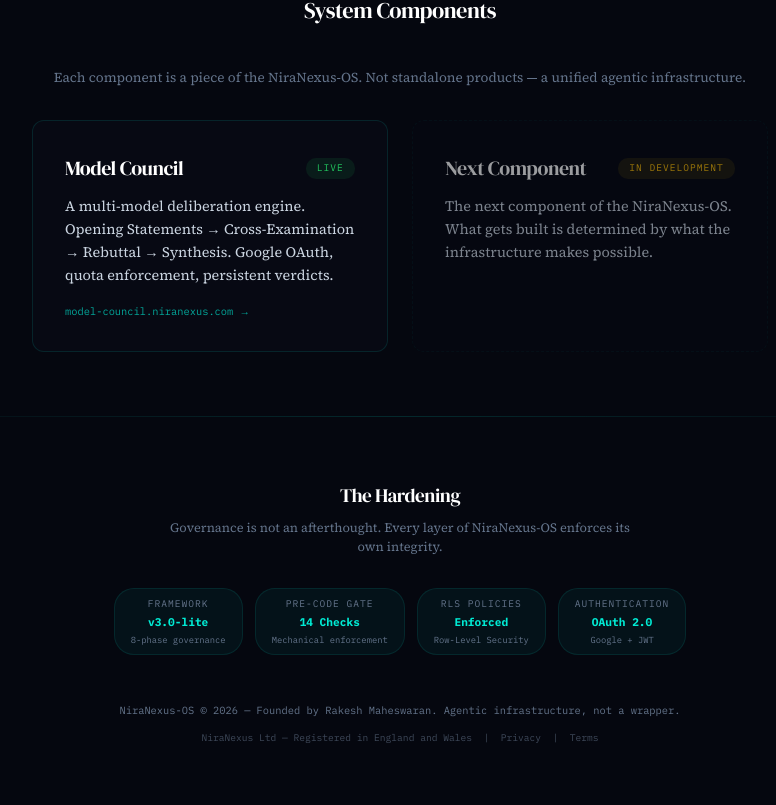
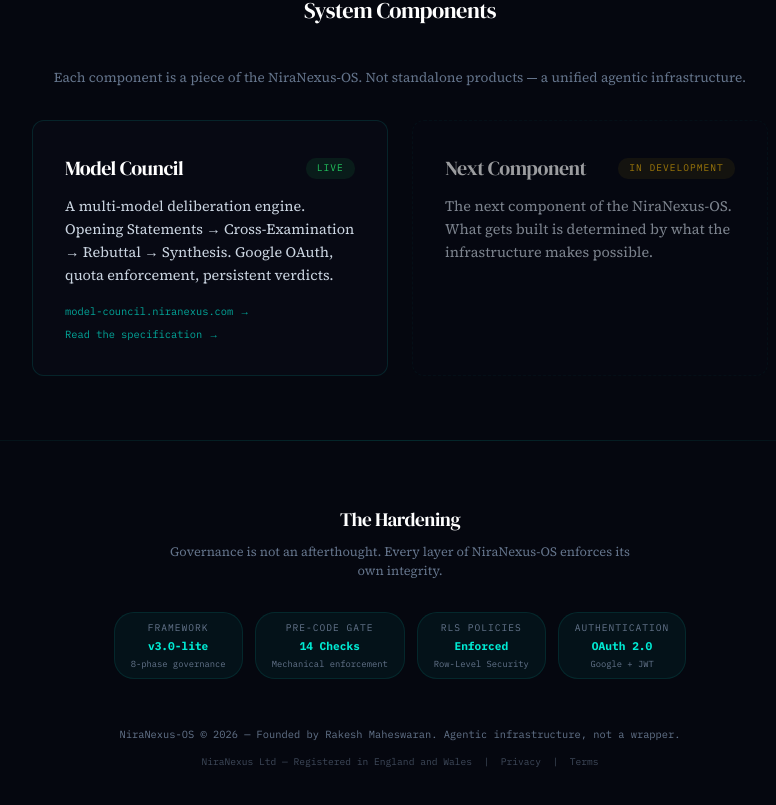
Before and after one commit to NiraNexus/niranexus-hero, a Next.js app: page / in a window 1280 px wide. Shown: the part 1489-2294 px from the top of the page, without its empty margins (240-1016 px from the left). Built offline with nearby package versions, Linux system fonts and the light colour scheme; no server answers.

Commit message:
feat: link Model Council card to /model-council deep-dive

```diff
--- a/src/app/page.tsx
+++ b/src/app/page.tsx
@@ -1,6 +1,7 @@
 'use client';
 
 import { useState, useEffect, useRef } from 'react';
+import Link from 'next/link';
 
 interface SystemStatus {
   debates: number;
@@ -157,6 +158,9 @@ export default function Home() {
               <p style={{ fontFamily: 'var(--font-mono)', fontSize: '0.65rem', color: '#00ebd4', marginTop: '1rem', opacity: 0.7 }}>
                 model-council.niranexus.com &rarr;
               </p>
+            <p style={{ fontFamily: 'var(--font-mono)', fontSize: '0.65rem', color: '#00ebd4', marginTop: '0.5rem', opacity: 0.7 }}>
+                <Link href="/model-council" style={{ color: '#00ebd4', textDecoration: 'none' }}>Read the specification &rarr;</Link>
+              </p>
             </div>
           </a>
 
```
